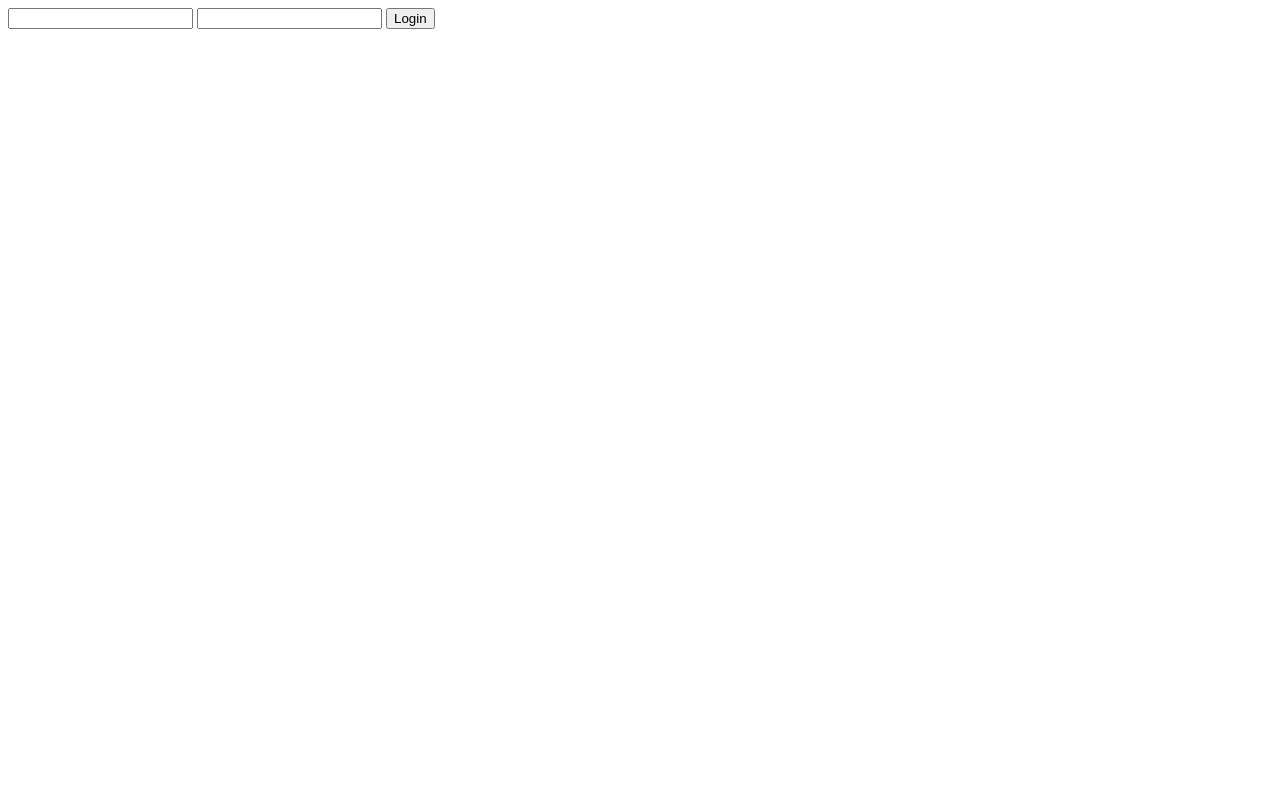
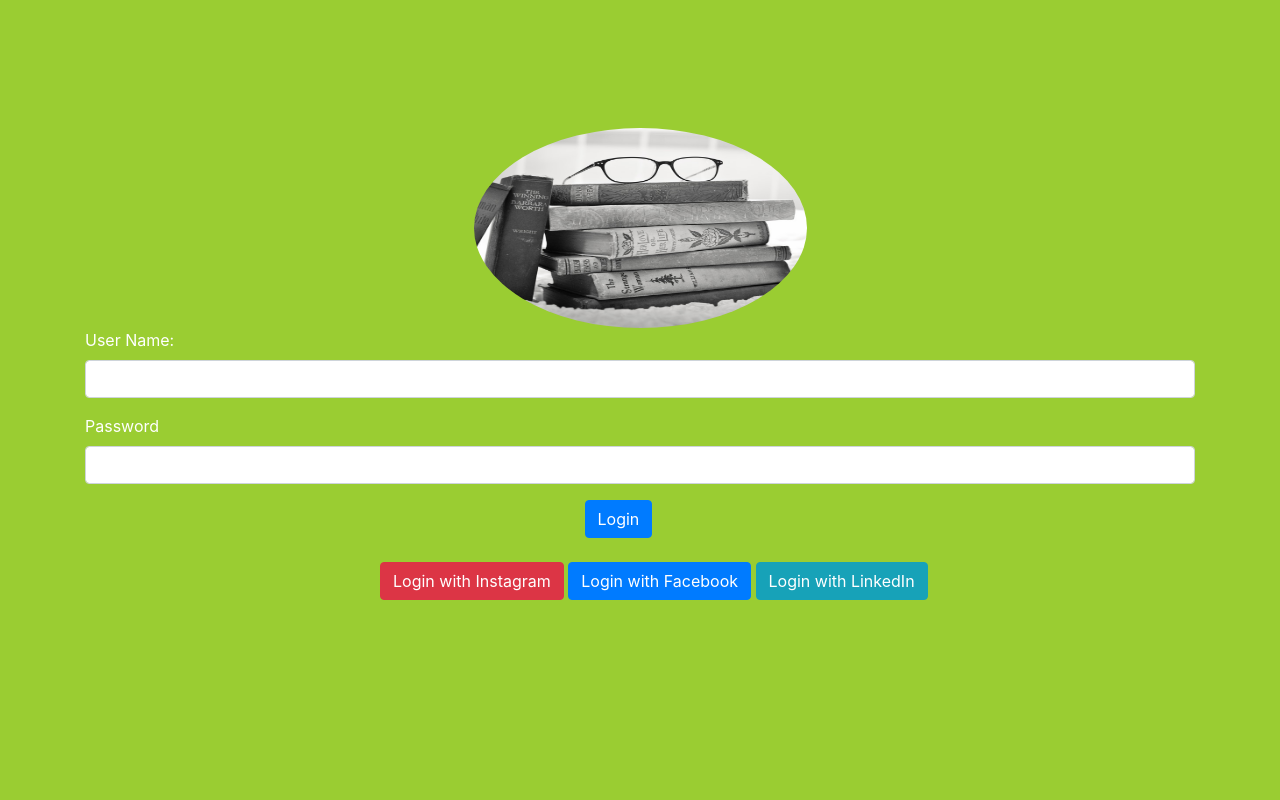
Before and after one commit to eslamelkholy/Django-Crowd-Funding-Project, a Django app: page /login_register/login/ in a window 1280 px wide. Before the commit the page is almost empty. Run offline with Django 3.2, Linux system fonts and the light colour scheme; some libraries are stand-ins or nearby versions.

Commit message:
edit social in login and html

```diff
--- /dev/null
+++ b/authentication/static/css/style.css
@@ -0,0 +1,26 @@
+
+body{
+    background-color: yellowgreen;
+}
+#logo{
+height: 25%;
+width: 30%;
+border-radius: 50%;
+margin-left: 35%;
+}
+.container{
+margin-top: 10%;
+}
+body{
+    color: white;
+}
+a{
+    color: white;
+
+}
+#social{
+    margin-left: 10%;
+}
+button[type="submit"]{
+    margin-left: 45%;
+}
--- a/authentication/templates/auth/login.html
+++ b/authentication/templates/auth/login.html
@@ -1,8 +1,49 @@
-<form action="/login_register/signin/" method="post">
-	{% csrf_token %}
-	<input type="text" name="username" id="username">
-	<input type="password" name="password" id="password">
+<html>
+	<head>
+		<title>Login</title>
+		{%load static%}
+		<link rel="stylesheet" href="{% static 'css/bootstrap.css'%}" >
+		<link rel="stylesheet" href="{% static 'css/style.css'%}" >
 
-<button type="submit">Login</button>
+	</head>
+	<body>
 
-</form>
+		<div class="container">
+		<img id="logo" src="{% static 'image/1.jpg'%}" alt="logo"/>
+		<form action="/login_register/signin/" method="post">
+			{% csrf_token %}
+			<div class="form-group">
+			  <label for="exampleInputEmail1">User Name: </label>
+			  <input type="text" class="form-control"  name="username" id="username">
+			  <!-- <small id="emailHelp" class="form-text text-muted">We'll never share your email with anyone else.</small> -->
+			</div>
+			<div class="form-group">
+			  <label for="exampleInputPassword1">Password</label>
+			  <input type="password" class="form-control" name="password" id="password">
+			</div>
+			<!-- <div class="form-group form-check">
+			  <input type="checkbox" class="form-check-input" id="exampleCheck1">
+			  <label class="form-check-label" for="exampleCheck1">Check me out</label>
+			</div> -->
+			<button type="submit" class="btn btn-primary">Login</button>
+		  </form>
+
+
+<div class="row" id="social">
+	<div class="col-md-8 mx-auto social-container my-2 order-md-1">
+		<button class="btn btn-danger  mb-2">
+			<a href="#">Login with Instagram</a>
+		</button>
+		<button class="btn btn-primary mb-2">
+			<a href="{% url 'social:begin' 'facebook' %}">Login with Facebook
+			</a>
+		</button>
+		<button class="btn btn-info mb-2">
+			<a href="{% url 'social:begin' backend='linkedin-oauth2' %}">Login with LinkedIn</a>
+		</button>
+	</div>
+</div>
+</div>
+
+</body>
+</html>
--- a/authentication/urls.py
+++ b/authentication/urls.py
@@ -18,6 +18,6 @@ from django.urls import path
 import authentication.views as auth_view
 
 urlpatterns = [
-    path('login/',auth_view.loginView),
+    path('login/',auth_view.loginView,name="login"),
     path('signin/',auth_view.signin)
 ]
```
Also changed, not shown: crowdfunding/settings.py (+16 -0 lines), authentication/static/image/1.jpg (added).
